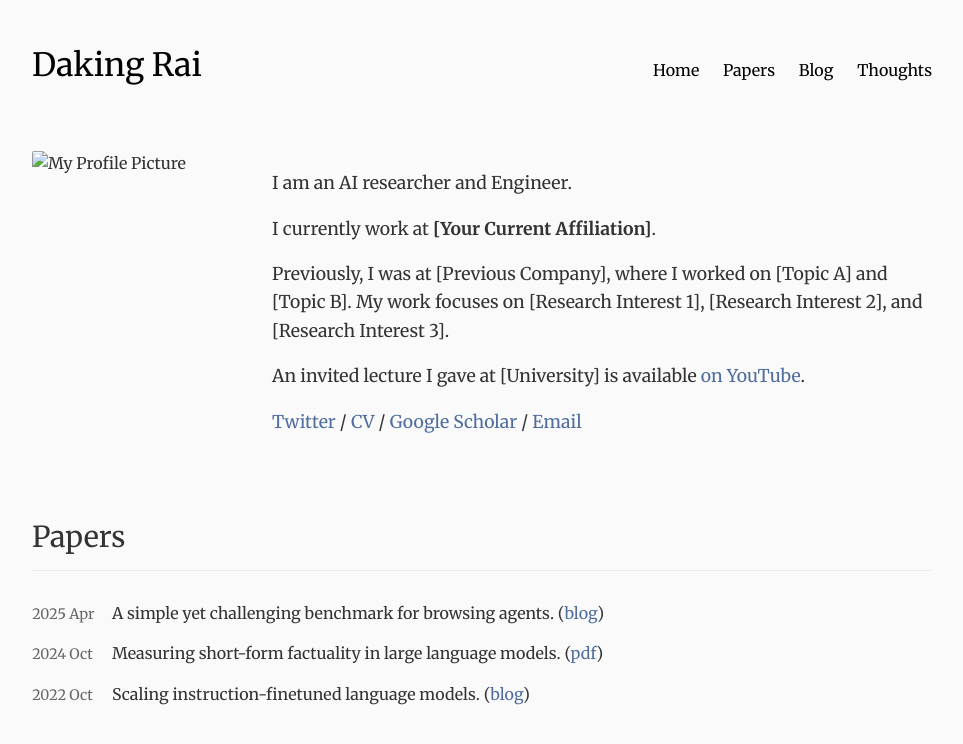
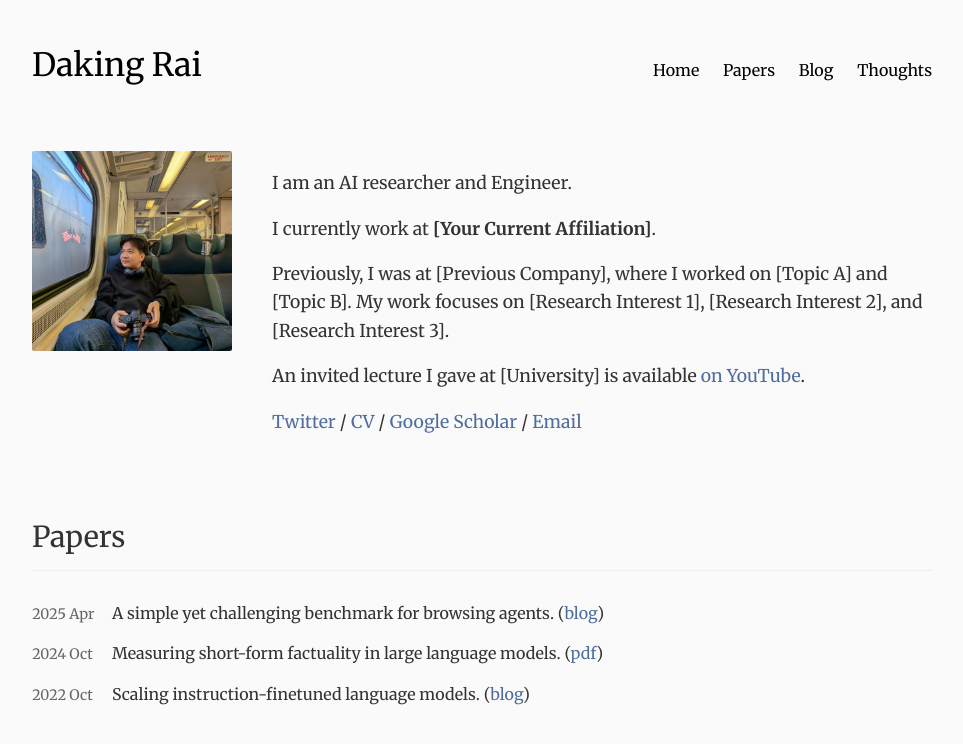
Before and after one commit to Dakingrai/testwebsite.github.io, a Jekyll site: the page built from index.md, in a window 1280 px wide. Shown: the top 744 px of the page, without its empty margins (158-1121 px from the left). Built offline with Jekyll 4.4.1, drawn with Linux system fonts in a browser that asks for light colours.

Commit message:
minor changes

```diff
--- a/_config.yml
+++ b/_config.yml
@@ -1,6 +1,6 @@
 title: Daking Rai
 description: Academic Researcher Portfolio
-url: "https://testwebsite.github.io"
+url: "https://dakingrai.github.io"
 baseurl: ""
 markdown: kramdown
-theme: jekyll-theme-primer # Fallback, though we are using custom CSS
+theme: null
--- a/_layouts/default.html
+++ b/_layouts/default.html
@@ -4,7 +4,7 @@
   <meta charset="utf-8">
   <meta name="viewport" content="width=device-width, initial-scale=1">
   <title>{{ page.title }} | {{ site.title }}</title>
-  <link rel="stylesheet" href="{{ "/assets/css/style.css" | relative_url }}">
+  <link rel="stylesheet" href="./assets/css/style.css">
   <link rel="preconnect" href="https://fonts.googleapis.com">
   <link rel="preconnect" href="https://fonts.gstatic.com" crossorigin>
   <link href="https://fonts.googleapis.com/css2?family=Merriweather:wght@300;400;700&display=swap" rel="stylesheet">
```
Also changed, not shown: assets/images/profile.jpg (added).
